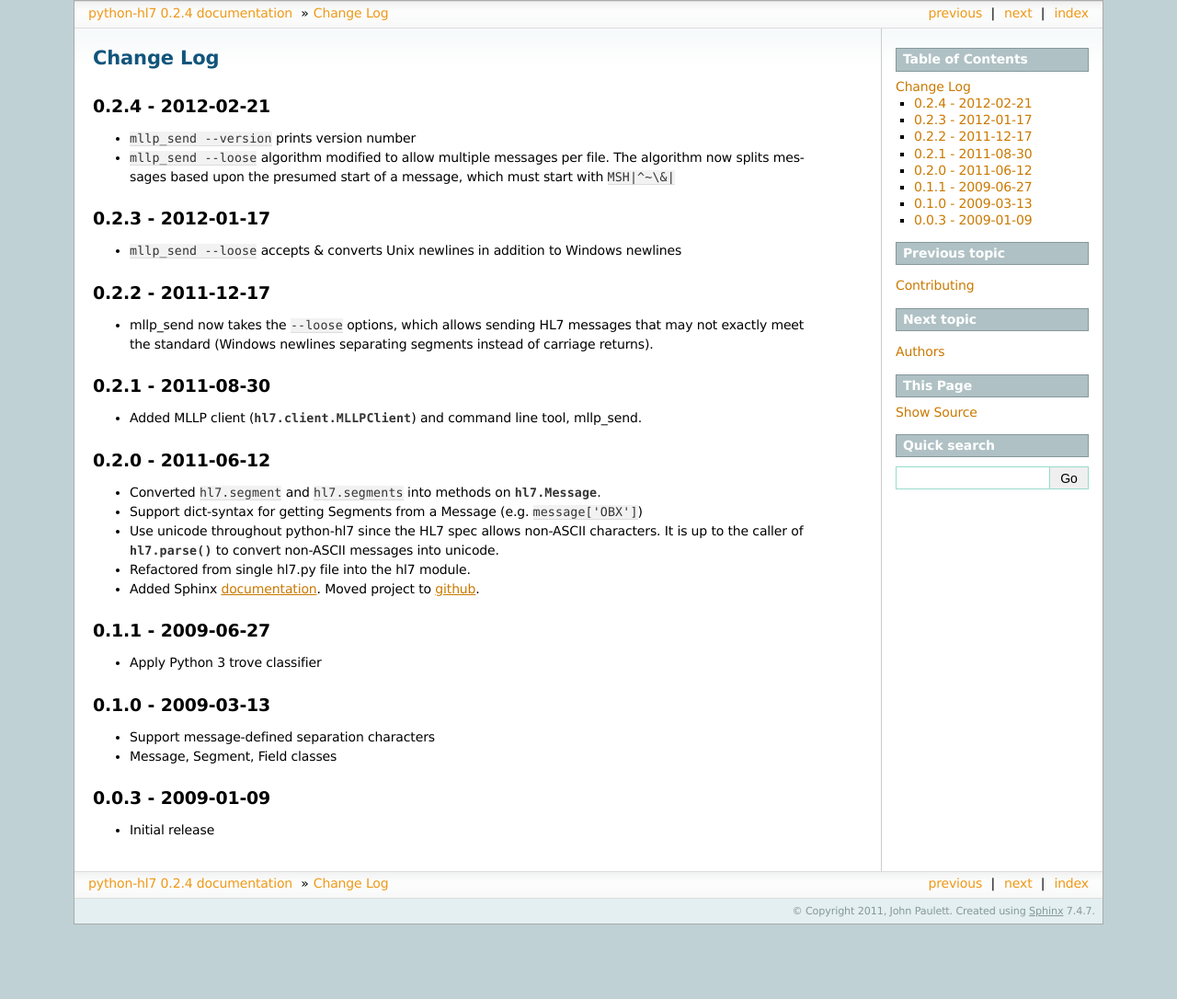
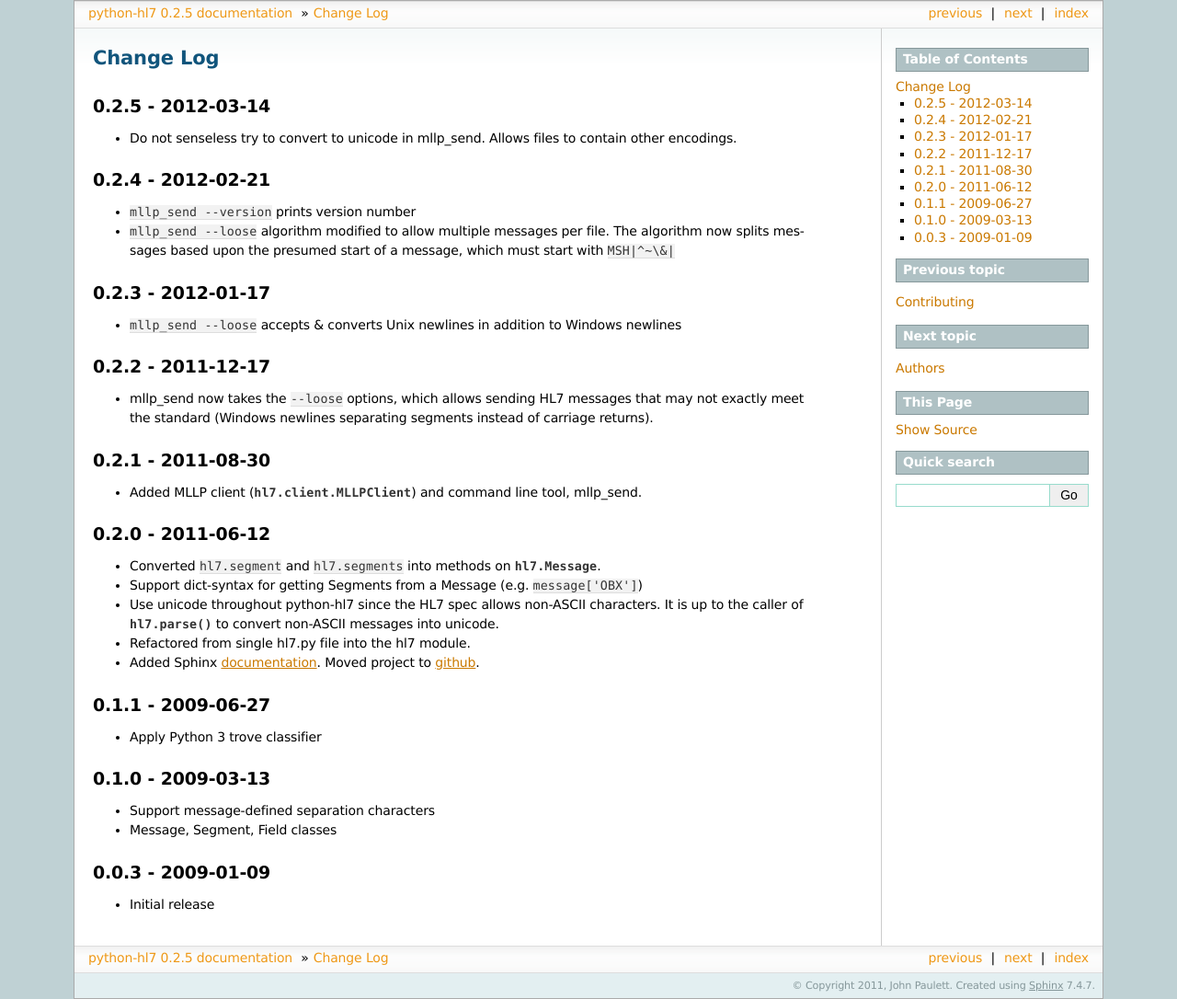
Before and after one commit to johnpaulett/python-hl7, a Sphinx documentation site: the page built from docs/changelog.rst, in a window 1280 px wide. Shown: the whole page at 92% size. Built offline with Sphinx 7.4.7, drawn with Linux system fonts in a browser that asks for light colours; before the commit the page ends 1005 px from its top, so only the background shows below that.

Commit message:
Increment version to 0.2.5.

```diff
--- a/docs/changelog.rst
+++ b/docs/changelog.rst
@@ -1,5 +1,11 @@
 Change Log
 ==========
+
+0.2.5 - 2012-03-14
+------------------
+
+* Do not senseless try to convert to unicode in mllp_send. Allows files to
+  contain other encodings.
 
 0.2.4 - 2012-02-21
 ------------------
--- a/hl7/__init__.py
+++ b/hl7/__init__.py
@@ -6,7 +6,7 @@
 * Source Code: http://github.com/johnpaulett/python-hl7
 """
 
-__version__ = '0.2.4'
+__version__ = '0.2.5'
 __author__ = 'John Paulett'
 __email__ = 'john -at- paulett.org'
 __license__ = 'BSD'
```
